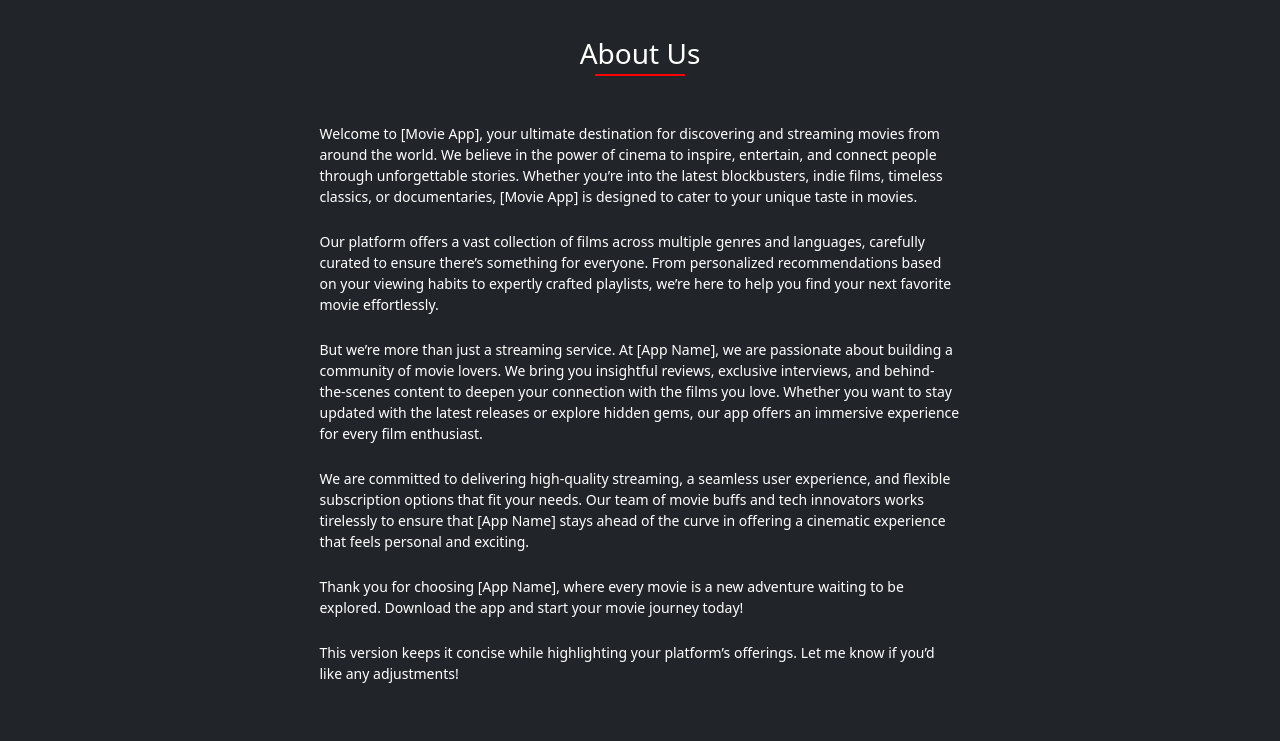
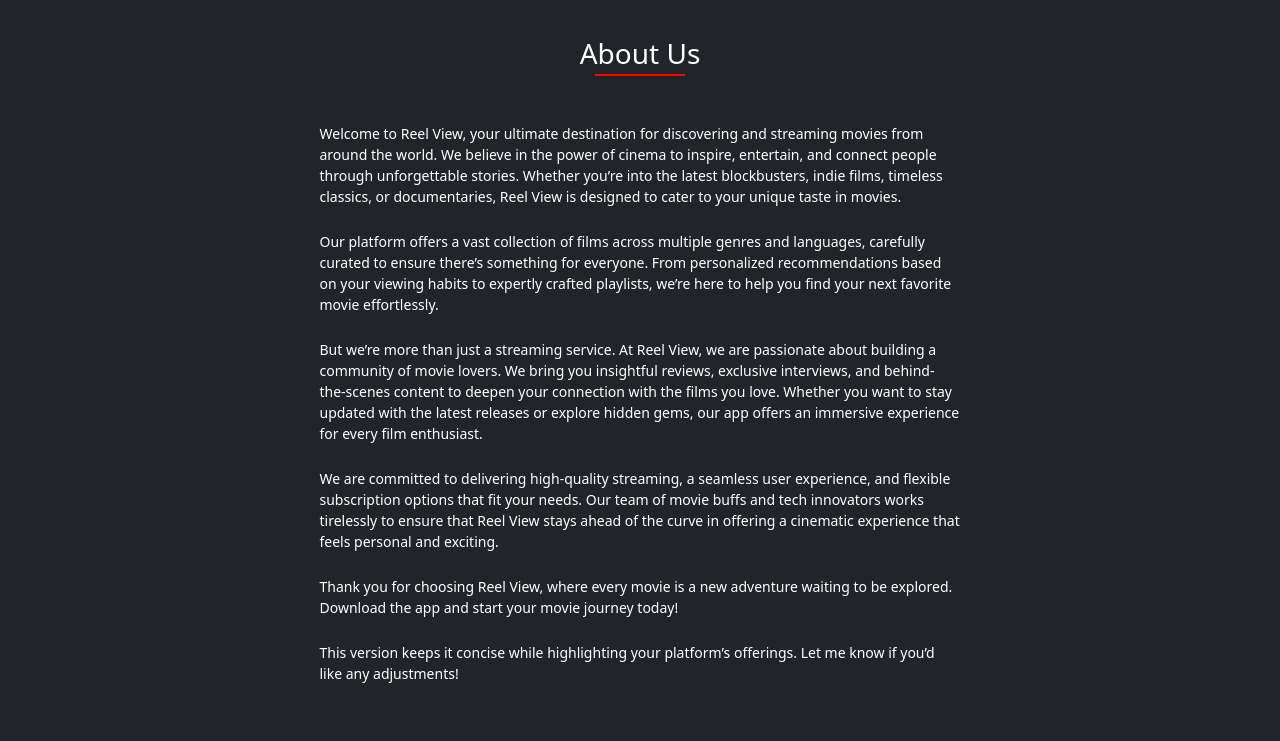
Before and after one commit to YairNandaAung/move-app, a React app: page /about in a window 1280 px wide. Shown: the part 59-800 px from the top of the page. Built offline with nearby package versions, Linux system fonts and the light colour scheme.

Commit message:
update title and about page

```diff
--- a/public/index.html
+++ b/public/index.html
@@ -26,7 +26,7 @@
       work correctly both with client-side routing and a non-root public URL.
       Learn how to configure a non-root public URL by running `npm run build`.
     -->
-    <title>React App</title>
+    <title>Reel View</title>
   </head>
   <body>
     <noscript>You need to enable JavaScript to run this app.</noscript>
--- a/src/pages/about.js
+++ b/src/pages/about.js
@@ -11,11 +11,11 @@ export default function about() {
             <div className="divider2"></div>
           </div>
           <p className="my-2">
-            Welcome to [Movie App], your ultimate destination for discovering
+            Welcome to Reel View, your ultimate destination for discovering
             and streaming movies from around the world. We believe in the power
             of cinema to inspire, entertain, and connect people through
             unforgettable stories. Whether you’re into the latest blockbusters,
-            indie films, timeless classics, or documentaries, [Movie App] is
+            indie films, timeless classics, or documentaries, Reel View is
             designed to cater to your unique taste in movies.
           </p>
           <p className="my-4">
@@ -26,7 +26,7 @@ export default function about() {
             find your next favorite movie effortlessly.
           </p>
           <p className="my-4">
-            But we’re more than just a streaming service. At [App Name], we are
+            But we’re more than just a streaming service. At Reel View, we are
             passionate about building a community of movie lovers. We bring you
             insightful reviews, exclusive interviews, and behind-the-scenes
             content to deepen your connection with the films you love. Whether
@@ -38,11 +38,11 @@ export default function about() {
             We are committed to delivering high-quality streaming, a seamless
             user experience, and flexible subscription options that fit your
             needs. Our team of movie buffs and tech innovators works tirelessly
-            to ensure that [App Name] stays ahead of the curve in offering a
+            to ensure that Reel View stays ahead of the curve in offering a
             cinematic experience that feels personal and exciting.
           </p>
           <p className="my-4">
-            Thank you for choosing [App Name], where every movie is a new
+            Thank you for choosing Reel View, where every movie is a new
             adventure waiting to be explored. Download the app and start your
             movie journey today!
           </p>
```
Also changed, not shown: 1 other file.
